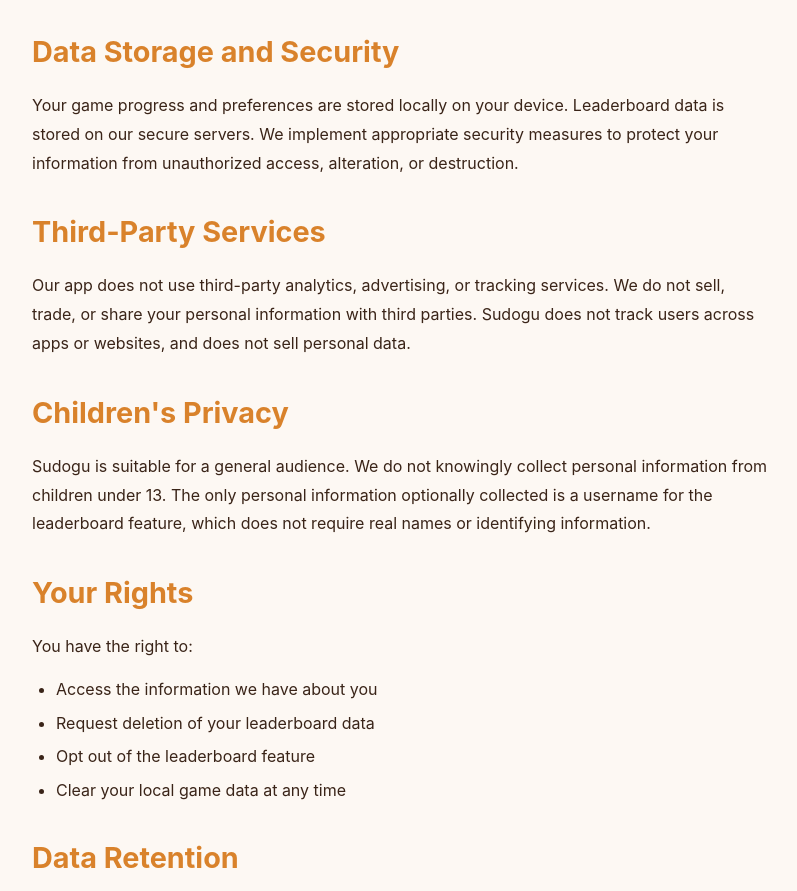
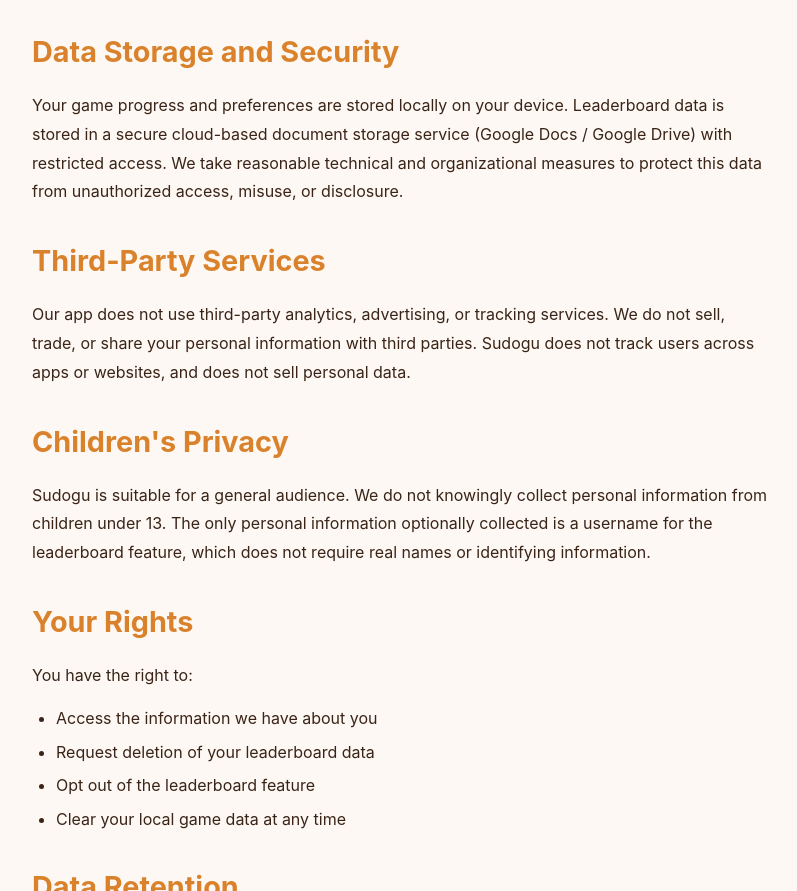
Before and after one commit to ddandin/sudogu-website, a plain HTML site: page privacy.html in a window 1280 px wide. Shown: the part 1466-2357 px from the top of the page, without its empty margins (240-1037 px from the left). Drawn offline with Linux system fonts and the light colour scheme.

Commit message:
data storage

```diff
--- a/privacy.html
+++ b/privacy.html
@@ -68,7 +68,7 @@
             </ul>
 
             <h2>Data Storage and Security</h2>
-            <p>Your game progress and preferences are stored locally on your device. Leaderboard data is stored on our secure servers. We implement appropriate security measures to protect your information from unauthorized access, alteration, or destruction.</p>
+            <p>Your game progress and preferences are stored locally on your device. Leaderboard data is stored in a secure cloud-based document storage service (Google Docs / Google Drive) with restricted access. We take reasonable technical and organizational measures to protect this data from unauthorized access, misuse, or disclosure.</p>
 
             <h2>Third-Party Services</h2>
             <p>Our app does not use third-party analytics, advertising, or tracking services. We do not sell, trade, or share your personal information with third parties. Sudogu does not track users across apps or websites, and does not sell personal data.</p>
```
